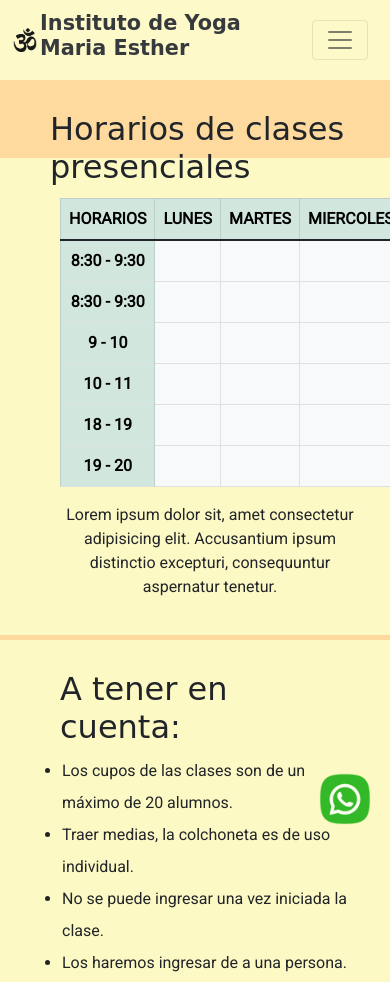
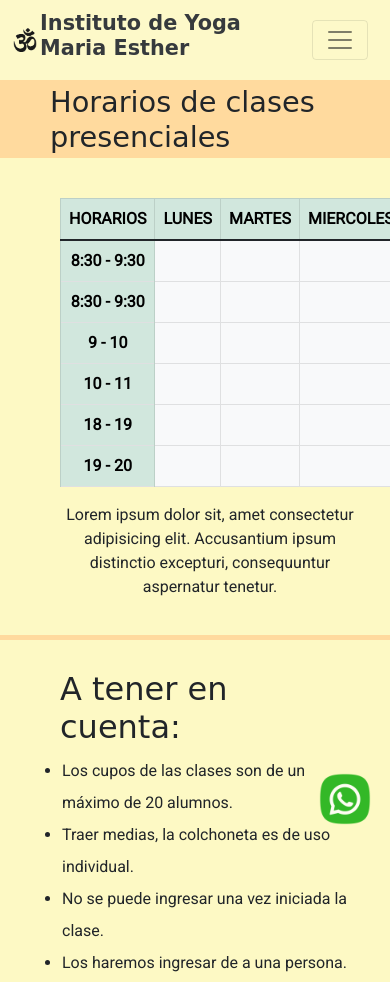
Before and after one commit to marianohlopez/Proyecto-web, a plain HTML site: page pages/horarios.html in a window 390 px wide. Shown: the top 982 px of the page. Drawn offline with nearby package versions, Linux system fonts and the light colour scheme; a web font is replaced by a local one.

Commit message:
correccion

```diff
--- a/css/estilo.css
+++ b/css/estilo.css
@@ -640,10 +640,10 @@ footer h4 {
         margin-bottom: 20px;
     }
 
-    #seccionUno h2, #seccionDos h2, .tituloHorarios, #mainContacto h2 {
-        font-size: 2rem;
+    #seccionUno h2, #seccionDos h2, #mainContacto h2 {
+        font-size: 1.8rem;
         height: 70px;
-        padding-top: 30px;
+        padding-top: 20px;
     }
 
     /* clases */
@@ -751,6 +751,12 @@ footer h4 {
 
     /* horarios */
 
+    .tituloHorarios {
+        font-size: 1.8rem;
+        height: 70px;
+        padding-top: 5px;
+    }
+
     .aclaraciones {
         padding: 30px 40px 30px 30px;
     }
```
